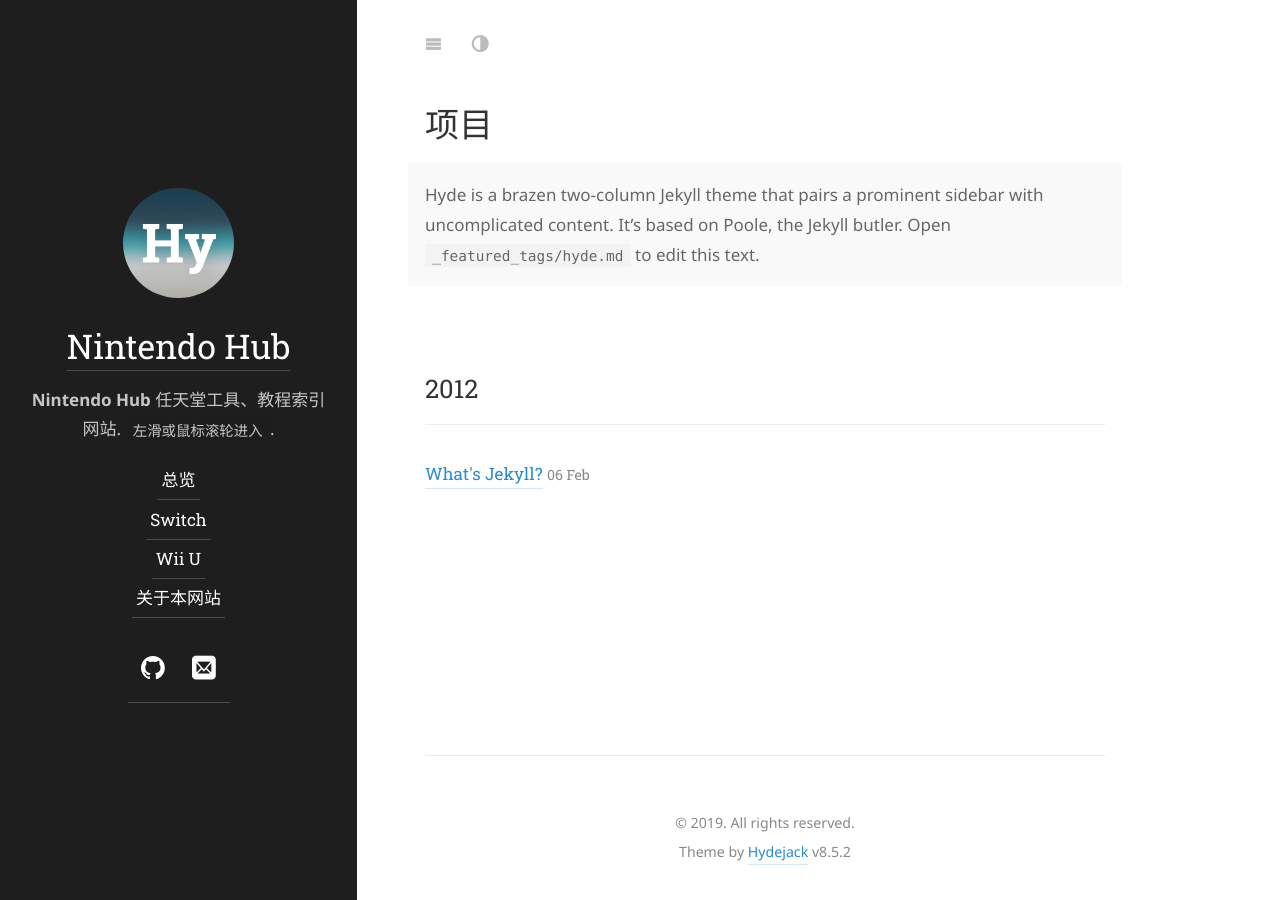
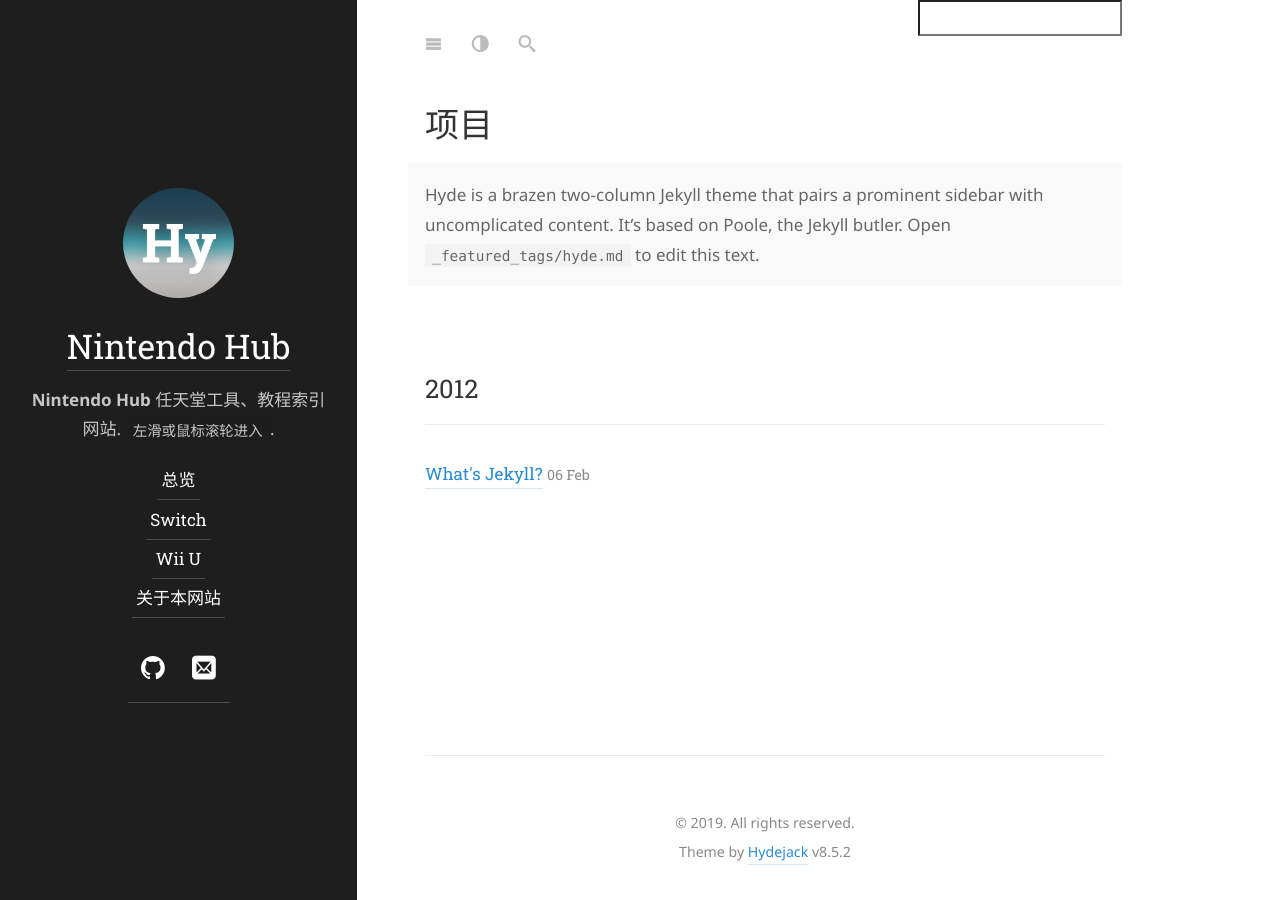
Before and after one commit to Nintendo-hub/Nintendo-hub.github.io, a Jekyll site: the page built from _featured_categories/hyde.md, in a window 1280 px wide. Built offline with Jekyll 4.4.1, drawn with Linux system fonts in a browser that asks for light colours; some web fonts are replaced; a script that is not in the unit is left out.

Commit message:
Update menu.html

```diff
--- a/_includes/body/menu.html
+++ b/_includes/body/menu.html
@@ -16,7 +16,7 @@
 
 
 
-      <!-- <a id="_search" class="nav-btn no-hover fl" href="#_search">
+      <a id="_search" class="nav-btn no-hover fl" href="#_search">
         <span class="sr-only">{{ site.data.strings.search | default:"Search" }}</span>
         <span class="icon-search"></span>
       </a>
@@ -27,7 +27,7 @@
         </div>
         <input type="hidden" name="q" value="site:hydejack.com" />
         <input type="hidden" name="ia" value="web" />
-      </form> -->
+      </form>
     </div>
   </div>
 </div>
```
